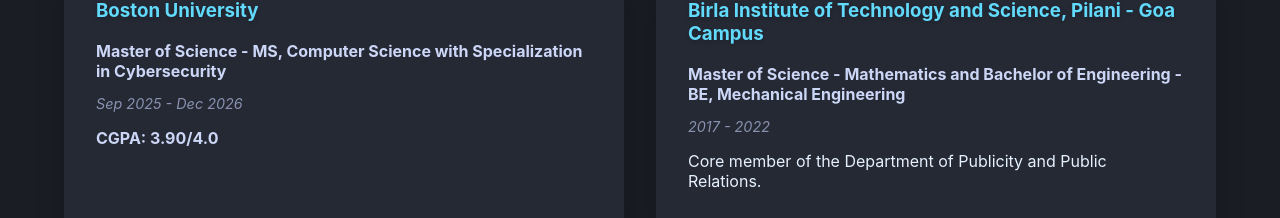
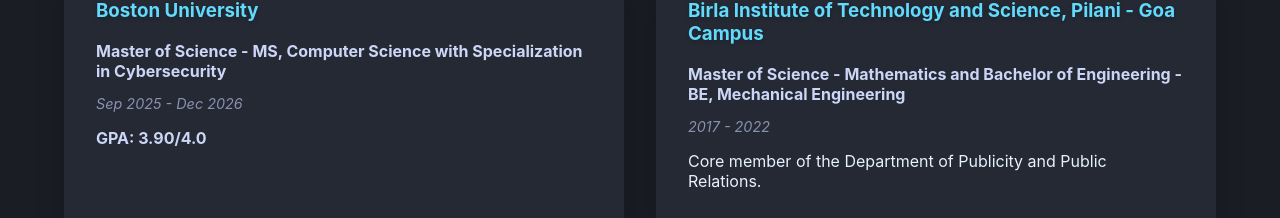
Before and after one commit to Savitar608/Savitar608.github.io, a React (Vite) app: page / in a window 1280 px wide. Shown: the part 2977-3195 px from the top of the page. Built offline with nearby package versions, Linux system fonts and the light colour scheme; no server answers.

Commit message:
fix: Rename CGPA to GPA in education component

```diff
--- a/src/components/Education.css
+++ b/src/components/Education.css
@@ -35,7 +35,7 @@
     color: #8892b0;
   }
 
-.education-card .cgpa {
+.education-card .gpa {
   font-weight: bold;
   color: #ccd6f6;
   margin-bottom: 0.5rem;
--- a/src/components/Education.jsx
+++ b/src/components/Education.jsx
@@ -6,7 +6,7 @@
     institution: 'Boston University',
     degree: 'Master of Science - MS, Computer Science with Specialization in Cybersecurity',
     date: 'Sep 2025 - Dec 2026',
-    cgpa: '3.90/4.0',
+    gpa: '3.90/4.0',
     description: ''
   },
   {
@@ -27,7 +27,7 @@
             <h3>{edu.institution}</h3>
             <p className="degree">{edu.degree}</p>
             <p className="date">{edu.date}</p>
-            {edu.cgpa && <p className="cgpa">CGPA: {edu.cgpa}</p>}
+            {edu.gpa && <p className="gpa">GPA: {edu.gpa}</p>}
             <p>{edu.description}</p>
           </div>
         ))}
```
